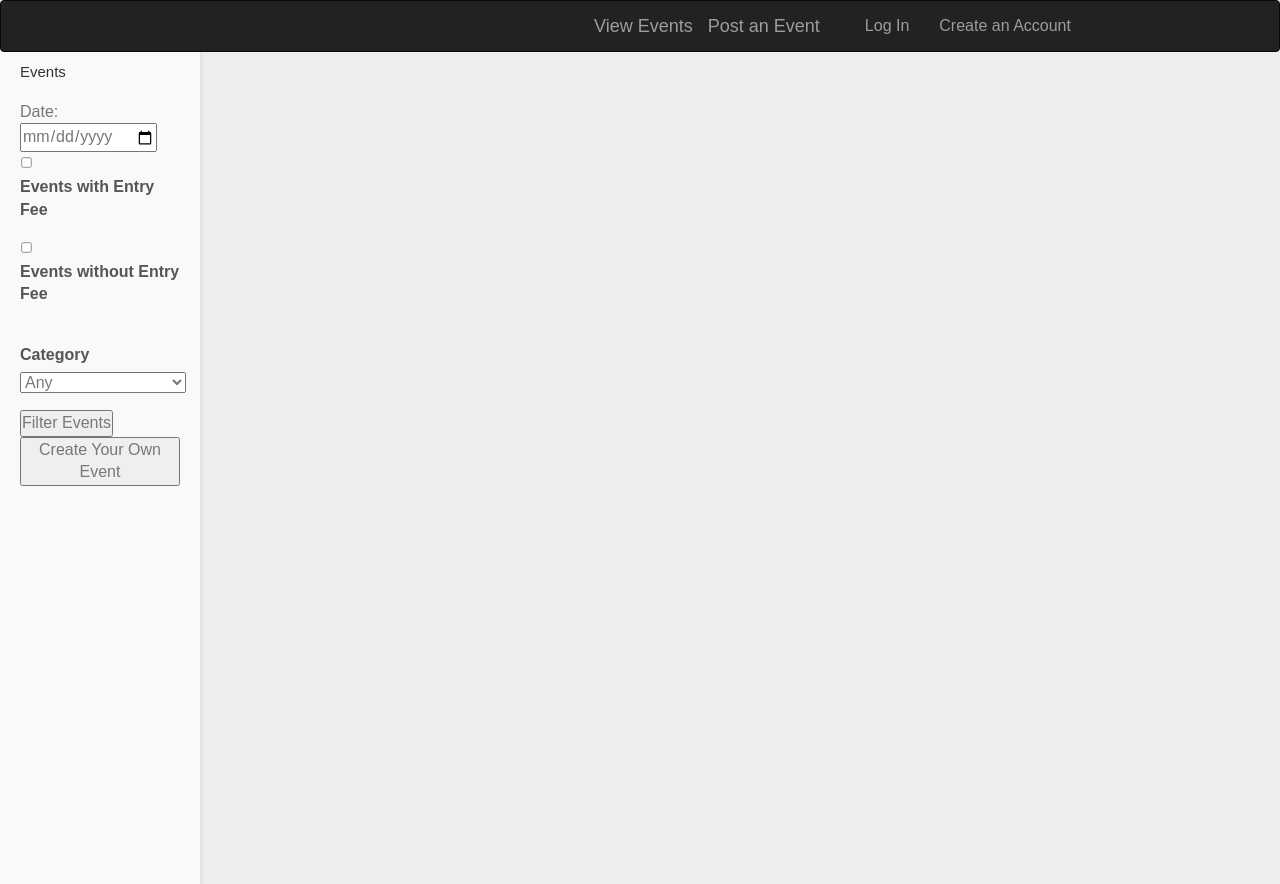
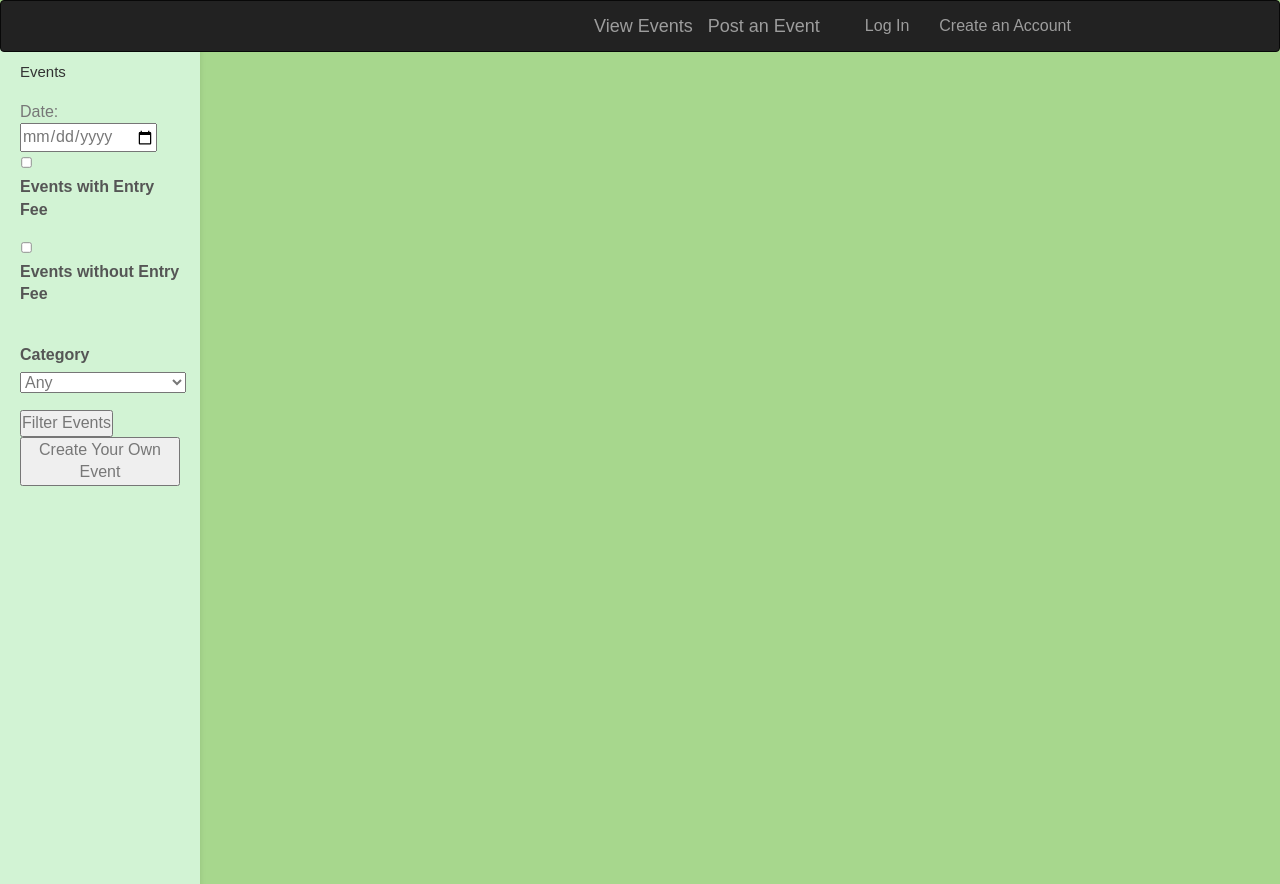
Before and after one commit to Macrosoft-Event-Finder/macrosoft-event-finder, a Flask app: page / in a window 1280 px wide. Run offline with Flask 3, Linux system fonts and the light colour scheme; some libraries are stand-ins or nearby versions.

Commit message:
background color change to green

```diff
--- a/placeholder/website/static/script.css
+++ b/placeholder/website/static/script.css
@@ -11,7 +11,7 @@
     top: 24px;
     left: 0;
     position: fixed;
-    background-color: #f8f9fa;
+    background-color: #d2f3d4;
     padding: 20px;
     box-shadow: 0 4px 6px rgba(0, 0, 0, 0.1);
 }
@@ -55,7 +55,7 @@ body {
     min-height: 100vh;
     width: 100%;
     font-size: 16px;
-    background: #eee;
+    background: #a7d78d;
     color: #777;
     display: flex;
     justify-content: center;
--- a/placeholder/website/templates/homepage.html
+++ b/placeholder/website/templates/homepage.html
@@ -95,7 +95,7 @@
                             {{ event.start_date }}
                         </p>
                         <p class="info description">
-                            {{ event.description }}<span>more...</span>
+                            {{ event.description }}
                         </p>
                     </div>
                 </div>
```
